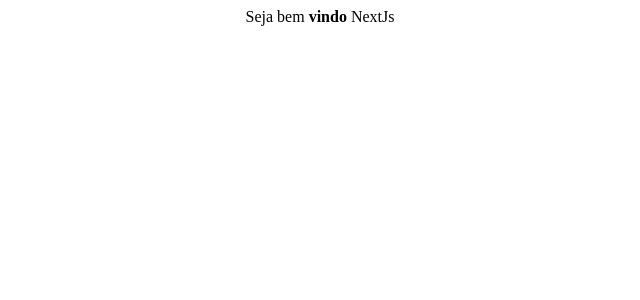
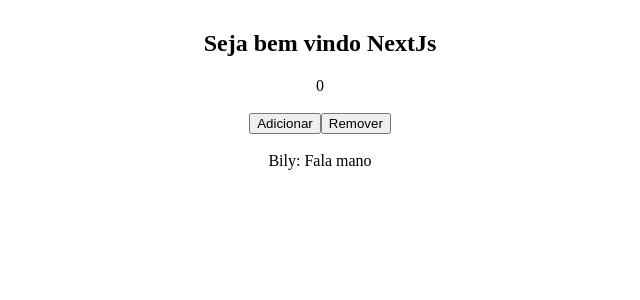
Before and after one commit to Erikson-Mizael/NextJs, a Next.js app: page / in a window 1280 px wide. Shown: the top 300 px of the page, without its empty margins (320-960 px from the left). Built offline with nearby package versions, Linux system fonts and the light colour scheme.

Commit message:
Com Contador

```diff
--- a/pages/index.js
+++ b/pages/index.js
@@ -1,10 +1,49 @@
 function estilo(){
     var style ={
-        textAlign:"center"
+        textAlign:"center",
+        padding:"2px"
     }
     return style
 }
+import {useState} from 'react';
+
+
+function Contador(){
+    const [contador, setContador] = useState(0);
+
+    function Resposta(){
+        var respostas = ['Fala mano', 'Pois é', 'Não sei a resposta', 'Ainda não fui treinado', 'eu posso ser bem util']
+        return respostas[contador]
+    }
+    var boot = 'Bily'
+
+    function adicionar(){
+        if (contador < 4){
+            setContador(contador + 1)
+
+        }
+    }
+    function remover(){
+        if (contador > 0){
+            setContador(contador - 1)
+        }
+    }
+    return(
+        <div>
+            <div>{contador}</div>
+            <br></br>
+            <button onClick={adicionar}>Adicionar</button>
+            <button onClick={remover}>Remover</button>
+            <br></br>
+            <br></br>
+            <div>
+                <div>{boot}: <Resposta/></div>
+            </div>
+        </div>
+    )
+}
+
 function estudo(){
-    return <div style={estilo()}>Seja bem <strong>vindo</strong> NextJs</div>
+    return <div style={estilo()}><h2>Seja bem <strong>vindo</strong> NextJs</h2> <Contador/> </div>
 }
 export default estudo;
```
